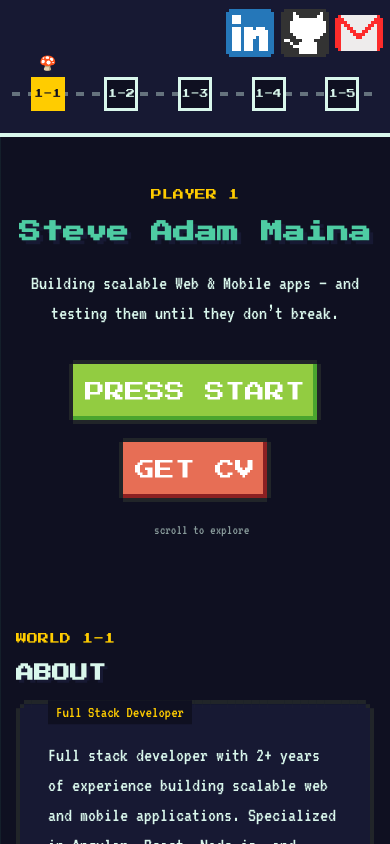
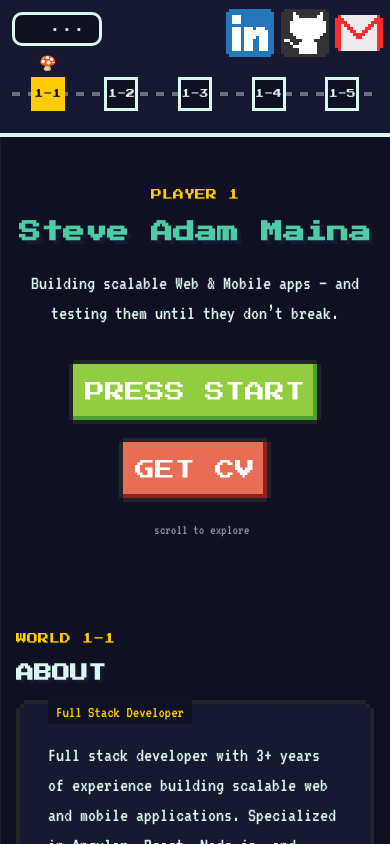
Before and after one commit to SteveAdam/NES-PersonalPortfolio, a React (Vite) app: page / in a window 390 px wide. Shown: the top 844 px of the page. Built offline with nearby package versions, Linux system fonts and the light colour scheme; no server answers; some icons are missing.

Commit message:
New page counter that tracks and counts how many times my Portfolio website has been visited and displays the count on the top left of the banner, also added a new updated CV that is smaller and better designed

```diff
--- a/index.html
+++ b/index.html
@@ -5,12 +5,14 @@
   <meta charset="UTF-8" />
   <meta name="viewport" content="width=device-width, initial-scale=1.0" />
   <title>Steve Adam — Software Developer &amp; QA Automation Engineer</title>
-  <meta name="description" content="Portfolio of Steve Adam, Frontend Developer | Software QA/Tester and Mobile Developer." />
+  <meta name="description"
+    content="Portfolio of Steve Adam, Frontend Developer | Software QA/Tester and Mobile Developer." />
 
   <!-- Pixel display font for headings, CRT-style mono for body copy -->
   <link rel="preconnect" href="https://fonts.googleapis.com" />
   <link rel="preconnect" href="https://fonts.gstatic.com" crossorigin />
   <link href="https://fonts.googleapis.com/css2?family=Press+Start+2P&family=VT323&display=swap" rel="stylesheet" />
+  <link href="https://unpkg.com/nes.icons@latest/css/nes-icons.min.css" rel="stylesheet" />
 </head>
 
 <body>
--- a/src/components/Footer.jsx
+++ b/src/components/Footer.jsx
@@ -1,7 +1,7 @@
 export default function Footer() {
   return (
     <footer className="app-footer">
-      <p>© {new Date().getFullYear()} — made with nes.css · continues: ∞</p>
+      <p>© {new Date().getFullYear()} — made with Nes.css · Continues for ∞</p>
     </footer>
   )
 }
--- a/src/components/WorldMap.jsx
+++ b/src/components/WorldMap.jsx
@@ -1,11 +1,19 @@
 import { useEffect, useRef, useState } from 'react'
 import { levels, contact } from '../data/content.js'
+
+// TODO: swap this for something unique to you — anyone who knows the
+// namespace+name pair can hit this same public counter.
+const COUNTER_WORKSPACE = 'adamissteves-team-5549'
+const COUNTER_NAME = 'first-counter-5549'
+const COUNTER_BASE = `https://api.counterapi.dev/v2/${COUNTER_WORKSPACE}/${COUNTER_NAME}`
 
 export default function WorldMap() {
   const [activeIndex, setActiveIndex] = useState(0)
   const [playerX, setPlayerX] = useState(0)
   const trackRef = useRef(null)
   const nodeRefs = useRef([])
+  const [glances, setGlances] = useState(null)
+  const hasCounted = useRef(false)
 
   // Which section is active, via scroll position.
   useEffect(() => {
@@ -55,8 +63,37 @@ export default function WorldMap() {
     }
   }, [activeIndex])
 
+  // Views/"glances" counter — increments once per browser session, just
+  // reads (doesn't increment) on refreshes within the same tab session.
+  useEffect(() => {
+    if (hasCounted.current) return
+    hasCounted.current = true
+
+    const counted = sessionStorage.getItem('glanceCounted')
+    const url = counted ? COUNTER_BASE : `${COUNTER_BASE}/up`
+
+    fetch(url) // no headers → no preflight
+      .then((res) => {
+        if (!res.ok) throw new Error(`Counter responded ${res.status}`)
+        return res.json()
+      })
+      .then((data) => {
+        const value = data?.data?.up_count ?? data?.data?.value ?? null
+        setGlances(value)
+        sessionStorage.setItem('glanceCounted', '1')
+      })
+      .catch((err) => console.error('Glance counter failed:', err))
+  }, [])
+
   return (
     <nav className="world-map" aria-label="Section progress">
+      <div className="world-map__glances" aria-label="Page glance count">
+        <i className="nes-icon eye is-small"></i>
+        <span className="world-map__glances-count press-start">
+          {glances === null ? '···' : glances}
+        </span>
+      </div>
+
       <div className="world-map__row">
         <div className="world-map__track" ref={trackRef}>
           <div className="world-map__line" />
--- a/src/data/content.js
+++ b/src/data/content.js
@@ -8,7 +8,7 @@ export const profile = {
   name: 'Steve Adam Maina',
   role: 'Full Stack Developer',
   tagline: 'Building scalable Web & Mobile apps — and testing them until they don\u2019t break.',
-  about: `Full stack developer with 2+ years of experience building scalable web
+  about: `Full stack developer with 3+ years of experience building scalable web
 and mobile applications. Specialized in Angular, React, Node.js, and Flutter,
 with proven expertise in quality assurance and performance testing.
 Passionate about delivering high-quality software through clean, documented
@@ -396,5 +396,5 @@ export const contact = {
   email: 'steve.kyrosevents@gmail.com',
   github: 'https://github.com/SteveAdam',
   linkedin: 'https://www.linkedin.com/in/steve-adam-595b75307/',
-  cvFile: 'steve_adam_maina_cv.pdf',
+  cvFile: 'Steve-Adam-Maina-CV.pdf',
 }
--- a/src/index.css
+++ b/src/index.css
@@ -142,6 +142,28 @@ h3,
   transition: left 0.35s steps(6);
 }
 
+.world-map__glances {
+  position: absolute;
+  top: 50%;
+  left: 24px;
+  transform: translateY(-50%);
+  display: flex;
+  align-items: center;
+  gap: 15px;
+  padding: 8px 16px;
+  background: var(--bg-deep);
+  border: 3px solid var(--text-main);
+  border-radius: 10px;
+  z-index: 2;
+}
+
+.world-map__glances-count {
+  font-size: 14px;
+  color: var(--text-main);
+  letter-spacing: 1px;
+  line-height: 1;
+}
+
 .world-map__links {
   position: absolute;
   top: 50%;
@@ -172,6 +194,14 @@ h3,
     right: clamp(8px, 3vw, 12px);
     gap: clamp(4px, 3vw, 16px);
     transform: none;
+  }
+
+  .world-map__glances {
+    top: 12px;
+    left: clamp(8px, 3vw, 12px);
+    transform: none;
+    padding: 6px 12px;
+    gap: 8px;
   }
 
   .world-map__track {
@@ -207,6 +237,10 @@ h3,
   .world-map__player {
     top: -20px;
     font-size: 14px;
+  }
+
+  .world-map__glances-count {
+    font-size: 11px;
   }
 
 }
```
Also changed, not shown: 2 other files (tests, documents, lock files or other folders).
